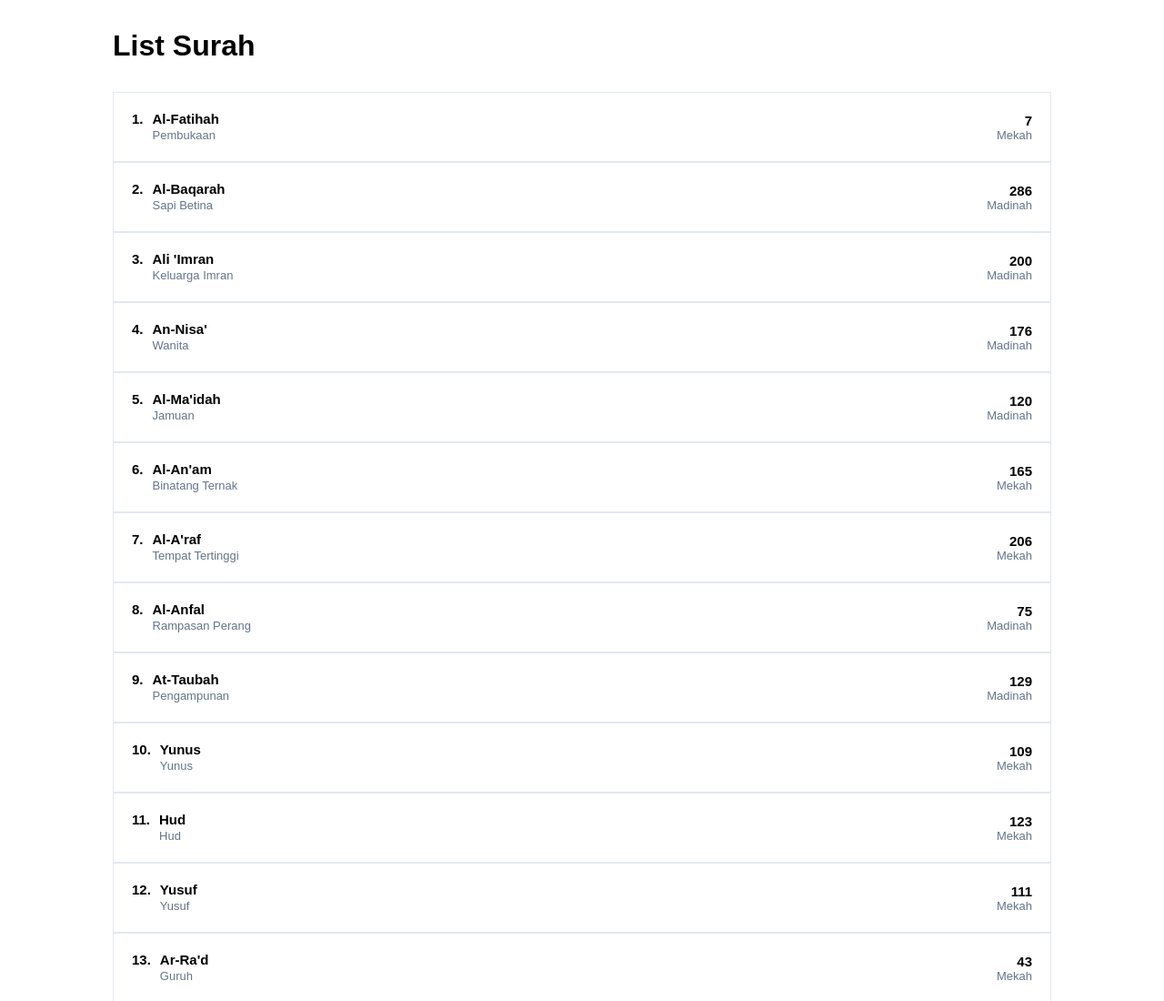
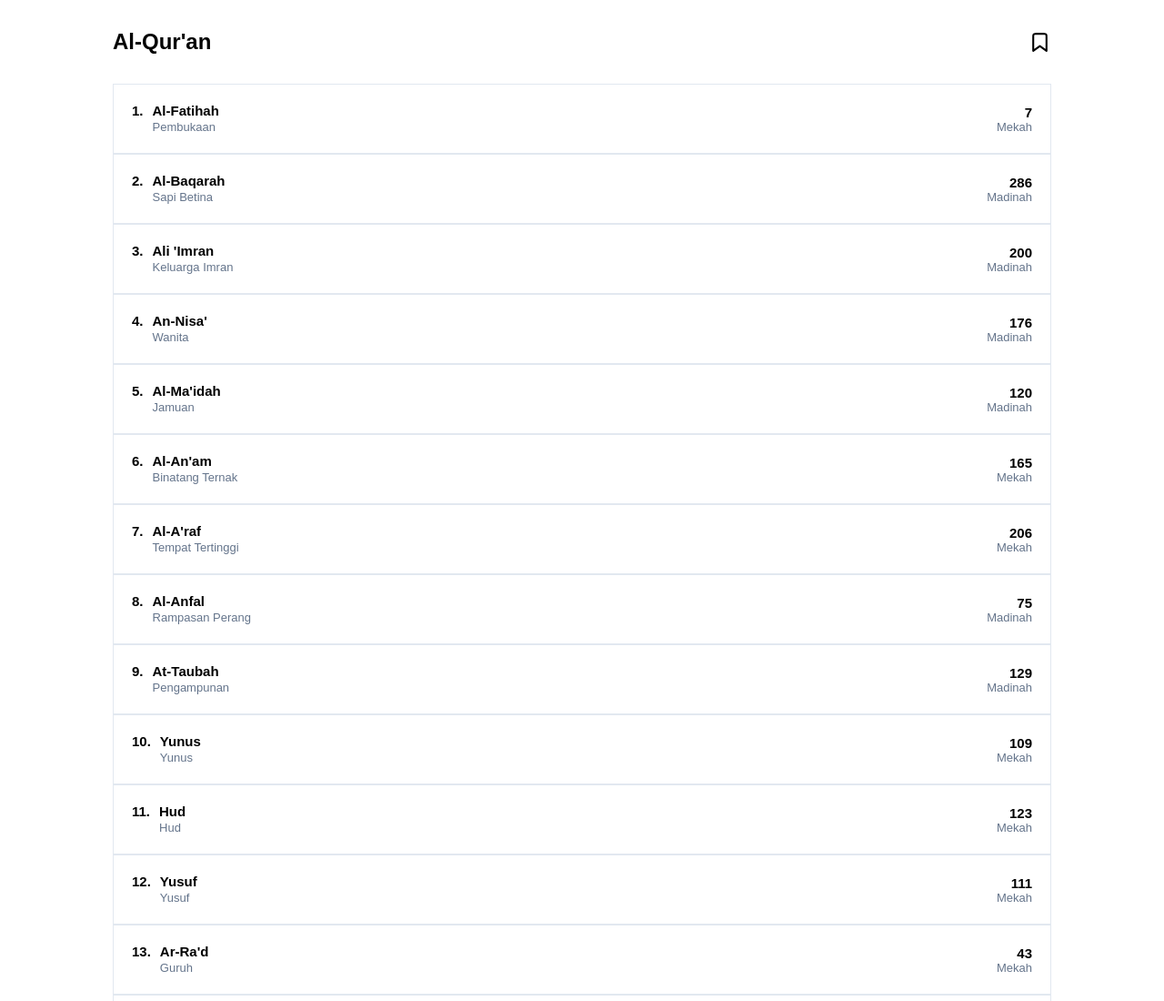
Before and after one commit to firmansyahken/quran, a website built with Vite: page index.html in a window 1280 px wide. Shown: the top 1100 px of the page at 91% size. Built offline with nearby package versions, Linux system fonts and the light colour scheme.

Commit message:
Add Navbar Component

```diff
--- /dev/null
+++ b/src/components/Navbar.js
@@ -0,0 +1,21 @@
+import BookmarkIcon from "../assets/icon/bookmark.svg"
+
+class Navbar extends HTMLElement {
+    constructor() {
+        super()
+        this.render()
+    }
+
+    render() {
+        this.innerHTML = `
+            <div class="navbar">
+                <div class="navbar-content">
+                    <h1>Al-Qur'an</h1>
+                    <img src="${BookmarkIcon}" alt="icon"/>
+                </div>
+            </div>
+        `
+    }
+}
+
+customElements.define("navbar-component", Navbar)
--- a/src/pages/Home.js
+++ b/src/pages/Home.js
@@ -1,4 +1,5 @@
 import "../components/ListItem.js";
+import "../components/Navbar.js";
 import Surah from "../assets/data/surah.json";
 
 export default class Home {
@@ -8,10 +9,8 @@ export default class Home {
 
   async render() {
     return `
+        <navbar-component></navbar-component>
         <div class="wrapper">
-                <div class="header">
-                    <h1>List Surah</h1>
-                </div>
             <div class="list-surah">
                 ${Surah.surahs
                     .map(
--- a/style.css
+++ b/style.css
@@ -22,9 +22,29 @@ body {
   box-sizing: border-box;
 }
 
-.header {
-  padding: 2rem 0;
+.navbar {
+  position: sticky;
+  top: 0;
+  z-index: 10;
+  background-color: white;
+}
+
+.navbar .navbar-content {
+  margin: auto;
+  max-width: 1080px;
+  padding: 2rem 1.5rem;
+  display: flex;
+  align-items: center;
+  justify-content: space-between;
   box-sizing: border-box;
+}
+
+.navbar .navbar-content h1 {
+  font-size: var(--title-size);
+}
+
+.navbar .navbar-content img {
+  width: 25px;
 }
 
 .list-surah {
@@ -83,7 +103,7 @@ body {
 
 .ayat-item .ayat {
   text-align: right;
-  font-size: var(--title-size);
+  font-size: calc(var(--title-size) + 2px);
   margin-bottom: 20px;
 }
 
@@ -135,3 +155,10 @@ body {
 .info-surah div small {
   font-size: calc(var(--body-size) - 4px);
 }
+
+@media (max-width: 600px) {
+  :root {
+    --title-size: 22px;
+    --body-size: 13px;
+  }
+}
```
Also changed, not shown: src/assets/icon/bookmark.svg (added). Lines whose indentation alone changed are shown as unchanged.
